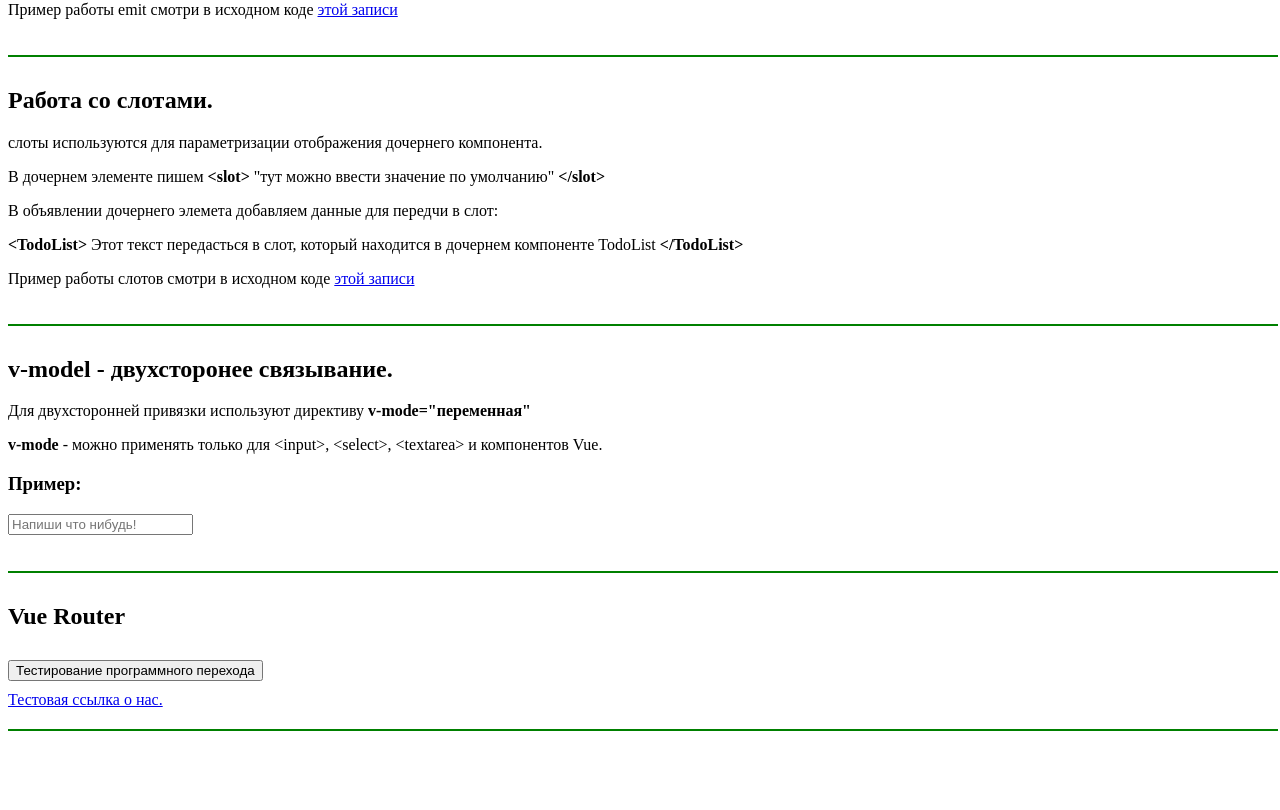
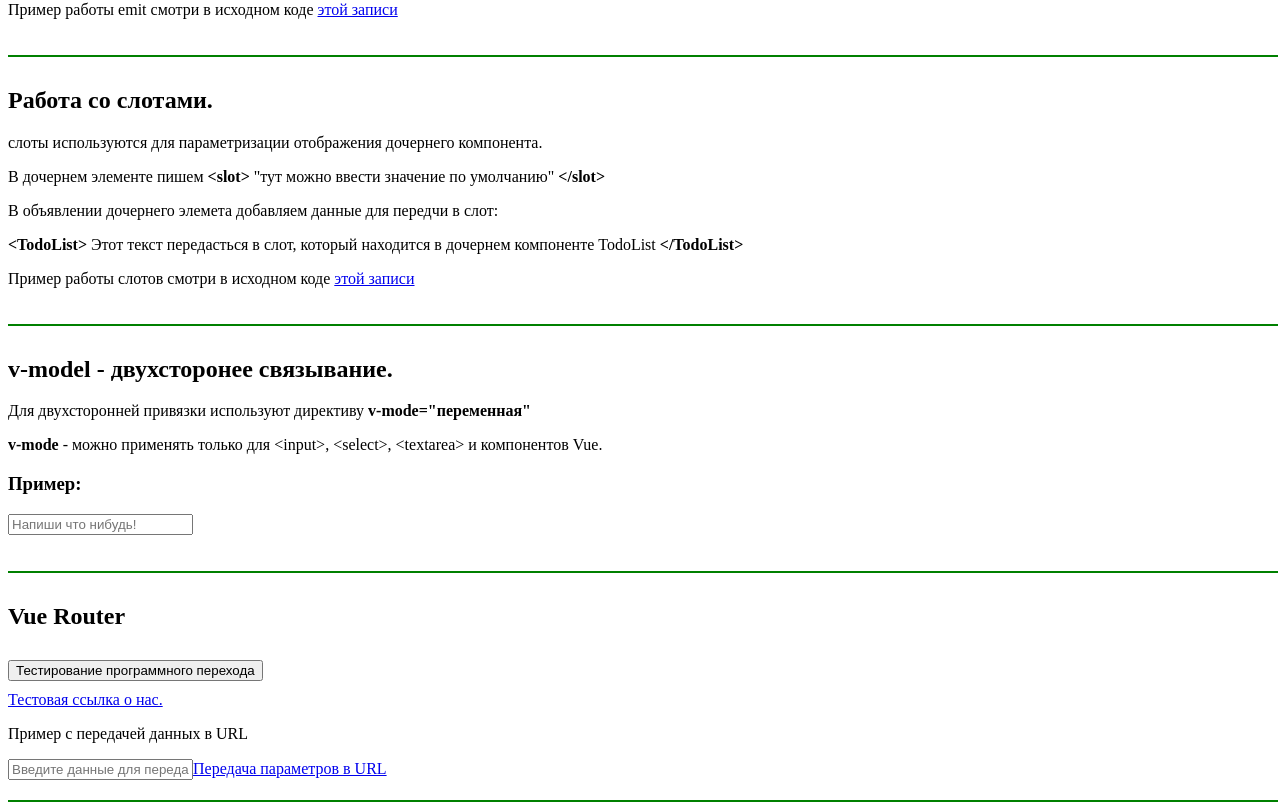
Before and after one commit to tomright/Vue3homework, a Vue app: page / in a window 1280 px wide. Shown: the part 5580-6390 px from the top of the page. Before the commit the page ends 6319 px from the top, so only its background shows below. Built offline with nearby package versions, Linux system fonts and the light colour scheme; no server answers.

Commit message:
Передача параметра в URL

```diff
--- a/src/components/router.js
+++ b/src/components/router.js
@@ -13,6 +13,13 @@ const routes = [
     component: () => import("@/components/AboutUs.vue"),
     meta: { title: "О нас" },
   },
+  {
+    path: "/itemDetails/:id/",
+    name: "itemDetails",
+    component: () => import("@/views/ItemDetails.vue"),
+    meta: { title: "Параметризация" },
+    props: true,
+  },
 ];
 const router = createRouter({
   routes,
--- a/src/views/Home.vue
+++ b/src/views/Home.vue
@@ -471,6 +471,13 @@
       </button>
       <br />
       <router-link to="/aboutus">Тестовая ссылка о нас.</router-link>
+      <p>Пример с передачей данных в URL</p>
+      <input
+        type="text"
+        v-model="propsToJump"
+        placeholder="Введите данные для передачи"
+      />
+      <router-link :to="propsToJumpURL+'/'+propsToJump+'/'">Передача параметров в URL</router-link>
     </div>
   </div>
 </template>
@@ -524,6 +531,8 @@ export default {
       props: ["filmName", "year", "index"],
       boolAnimGreen: false,
       vmodelTest: "",
+      propsToJump: "",
+      propsToJumpURL: 'itemDetails'
     };
   },
   computed: {
@@ -656,6 +665,9 @@ export default {
         `Изменилась переменная watchSwitcher, новое значение: ${newVal}, старое значение: ${old}`
       );
     },
+    //   propsToJump() {
+    //     this.propsToJumpURL
+    // }
   },
   beforeCreate() {
     console.log("Работа хука beforeCreate");
--- /dev/null
+++ b/src/views/ItemDetails.vue
@@ -0,0 +1,11 @@
+<template>
+  Выводим данные переданные в URL: {{ id }}
+  <br>
+  <RouterLink to="/">Домой</RouterLink>
+</template>
+<script>
+export default {
+  name: "ItemDetails",
+  props: ["id"],
+};
+</script>
```
